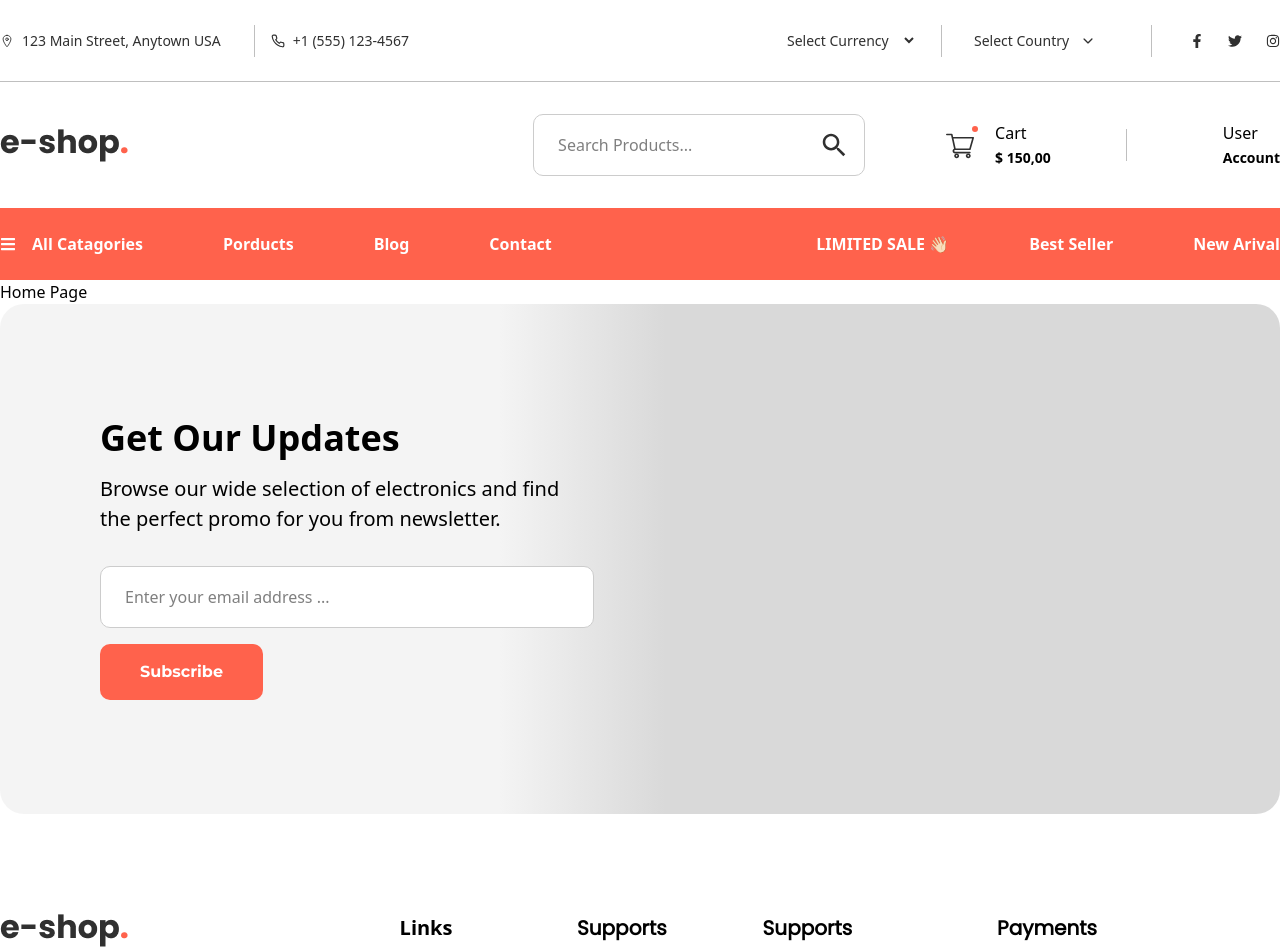
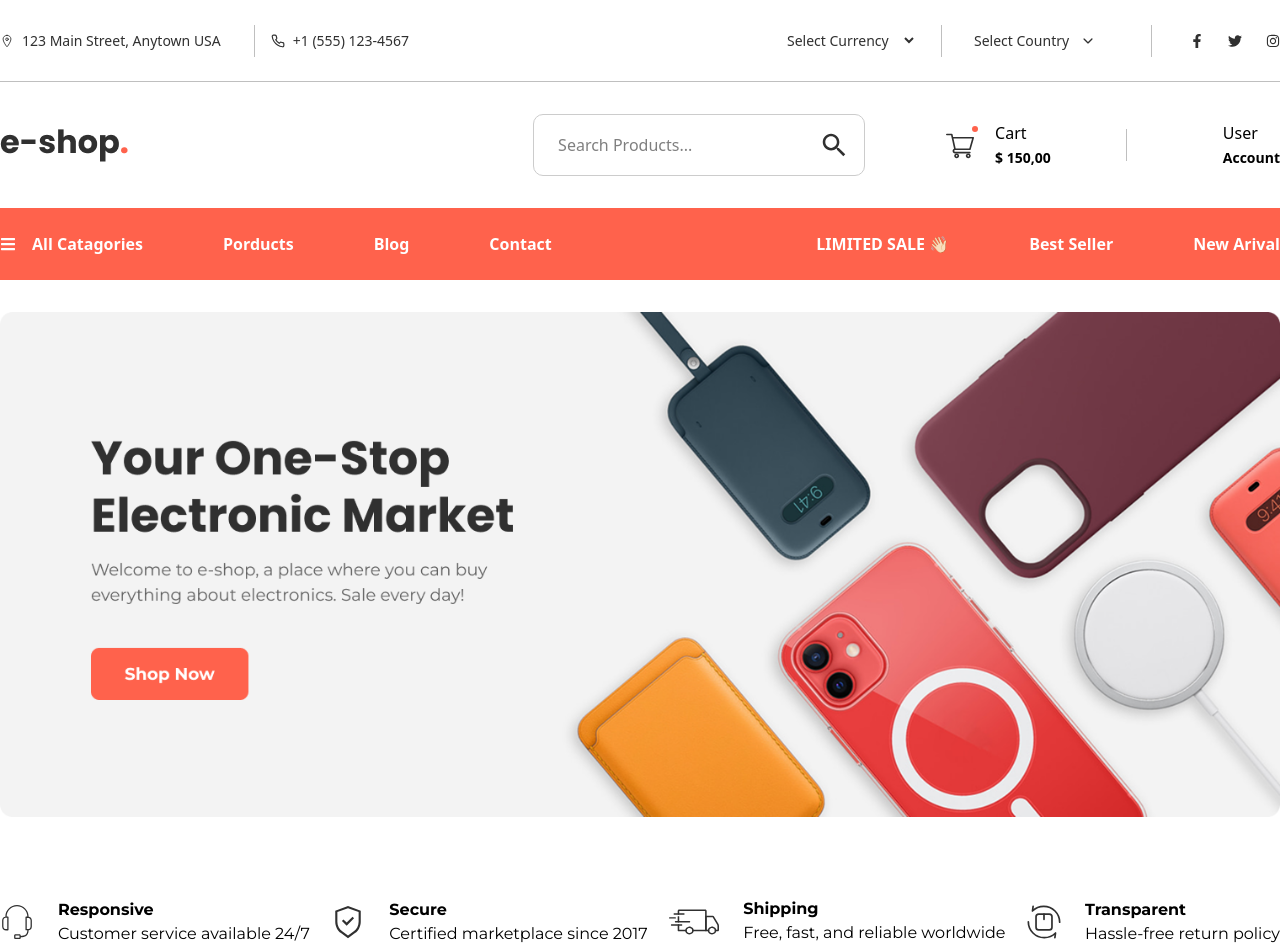
Before and after one commit to MEHEDI198/e-shop-Ecommarce, a React (Vite) app: page / in a window 1280 px wide. Shown: the top 952 px of the page. Built offline with nearby package versions, Linux system fonts and the light colour scheme; some icons are missing.

Commit message:
Update Homepage.jsx

```diff
--- a/src/pages/Homepage.jsx
+++ b/src/pages/Homepage.jsx
@@ -1,10 +1,13 @@
 import React from 'react'
+import Banner from '../components/Banner'
+import Facility from '../components/Facility'
 
 const Homepage = () => {
   return (
-    <div>
-      <h1>Home Page</h1>
-    </div>
+    <>
+      <Banner />
+      <Facility />
+    </>
   )
 }
 
```
